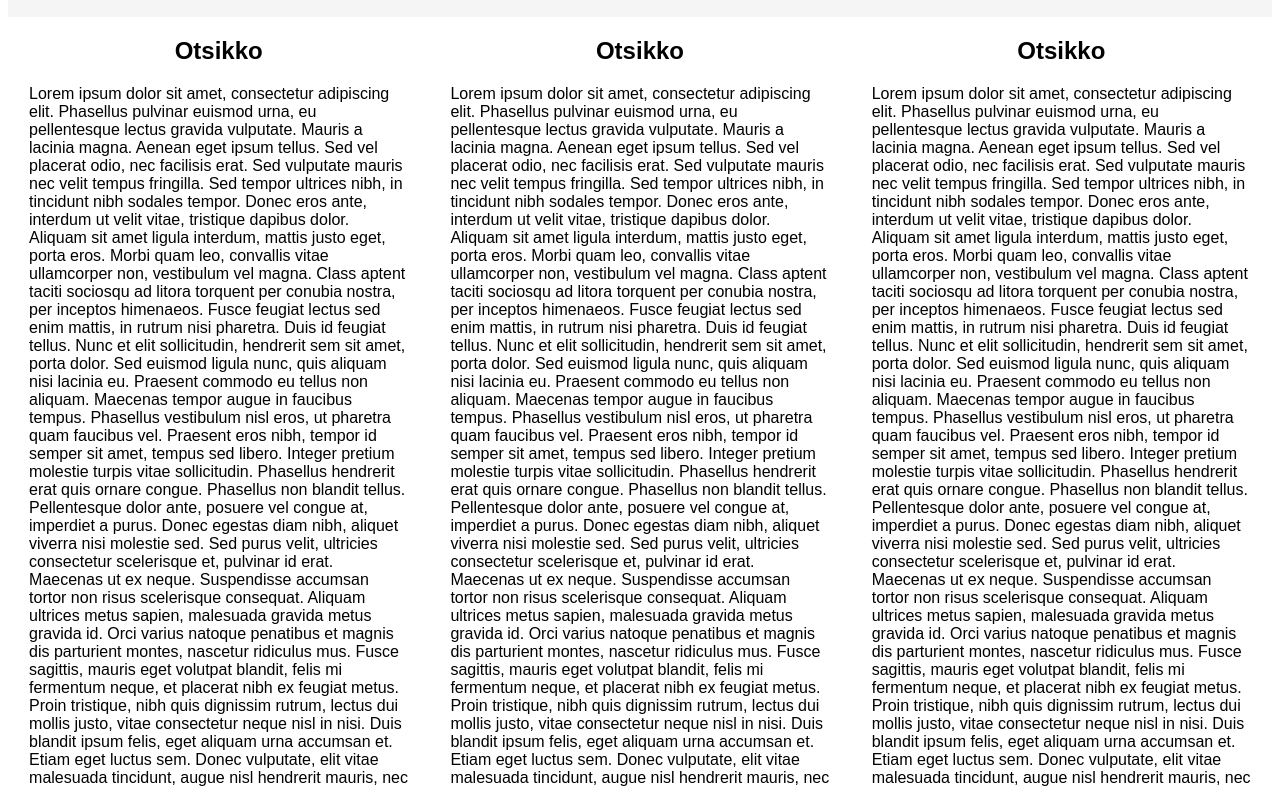
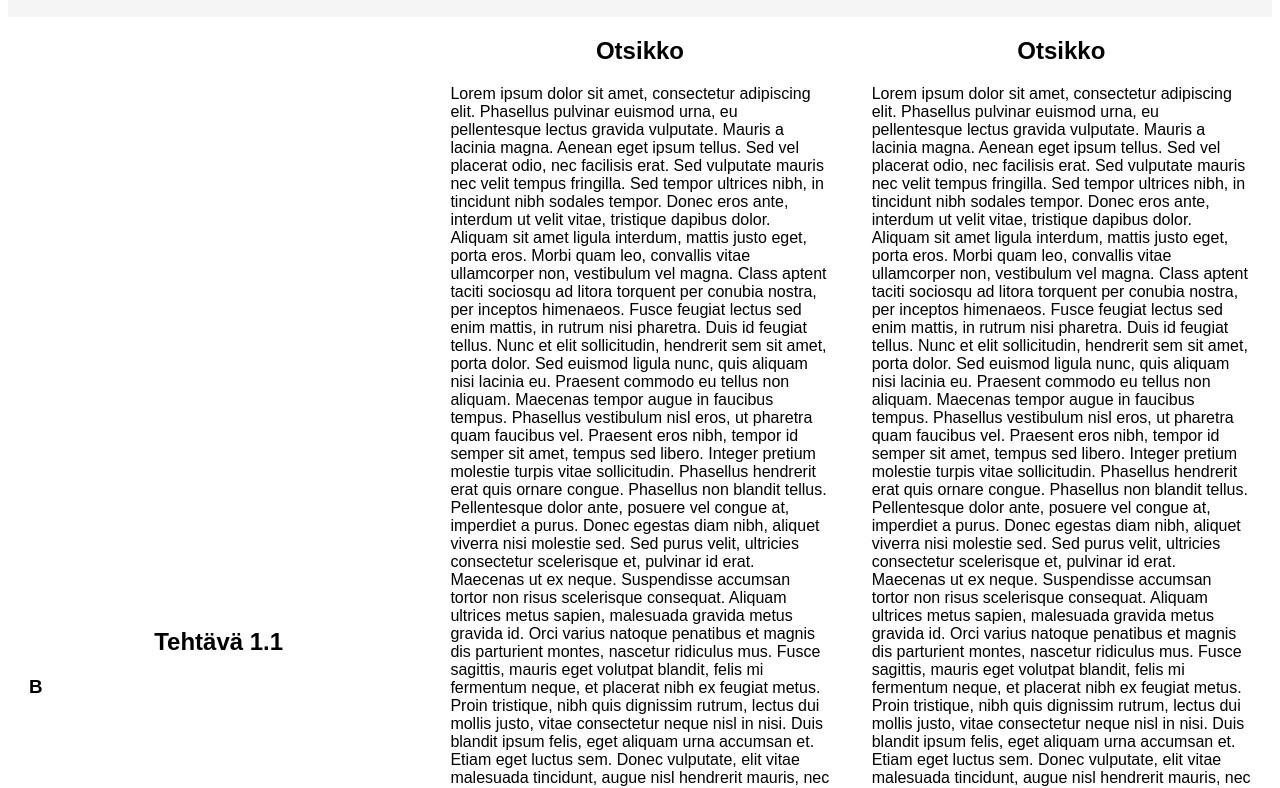
Before and after one commit to federaljules/LinuxE9955, a plain HTML site: page index.html in a window 1280 px wide. Shown: the part 245-1033 px from the top of the page. Drawn offline with Linux system fonts and the light colour scheme.

Commit message:
first task test

```diff
--- a/index.html
+++ b/index.html
@@ -16,17 +16,10 @@
 
 
         <div class="content">
-            <h2>Otsikko</h2>
+            <h2>Tehtävä 1.1</h2>
 
-            Lorem ipsum dolor sit amet, consectetur adipiscing elit. Phasellus pulvinar euismod urna, eu pellentesque lectus gravida vulputate. Mauris a lacinia magna. Aenean eget ipsum tellus. Sed vel placerat odio, nec facilisis erat. Sed vulputate mauris nec velit tempus fringilla. Sed tempor ultrices nibh, in tincidunt nibh sodales tempor. Donec eros ante, interdum ut velit vitae, tristique dapibus dolor.
-
-            Aliquam sit amet ligula interdum, mattis justo eget, porta eros. Morbi quam leo, convallis vitae ullamcorper non, vestibulum vel magna. Class aptent taciti sociosqu ad litora torquent per conubia nostra, per inceptos himenaeos. Fusce feugiat lectus sed enim mattis, in rutrum nisi pharetra. Duis id feugiat tellus. Nunc et elit sollicitudin, hendrerit sem sit amet, porta dolor. Sed euismod ligula nunc, quis aliquam nisi lacinia eu. Praesent commodo eu tellus non aliquam. Maecenas tempor augue in faucibus tempus. Phasellus vestibulum nisl eros, ut pharetra quam faucibus vel. Praesent eros nibh, tempor id semper sit amet, tempus sed libero. Integer pretium molestie turpis vitae sollicitudin. Phasellus hendrerit erat quis ornare congue. Phasellus non blandit tellus. Pellentesque dolor ante, posuere vel congue at, imperdiet a purus. Donec egestas diam nibh, aliquet viverra nisi molestie sed.
-
-            Sed purus velit, ultricies consectetur scelerisque et, pulvinar id erat. Maecenas ut ex neque. Suspendisse accumsan tortor non risus scelerisque consequat. Aliquam ultrices metus sapien, malesuada gravida metus gravida id. Orci varius natoque penatibus et magnis dis parturient montes, nascetur ridiculus mus. Fusce sagittis, mauris eget volutpat blandit, felis mi fermentum neque, et placerat nibh ex feugiat metus. Proin tristique, nibh quis dignissim rutrum, lectus dui mollis justo, vitae consectetur neque nisl in nisi. Duis blandit ipsum felis, eget aliquam urna accumsan et. Etiam eget luctus sem.
-
-            Donec vulputate, elit vitae malesuada tincidunt, augue nisl hendrerit mauris, nec sodales diam justo ac tellus. In et libero velit. In elementum euismod turpis eleifend semper. Nam fermentum elit nisl, in fringilla lacus fringilla eu. Integer eu mollis lorem, sed sagittis purus. Sed fermentum convallis mi ut consequat. Aenean urna dolor, porta at quam vitae, molestie auctor justo. Nullam augue odio, tincidunt quis nunc non, bibendum sagittis nisl. Maecenas semper dui et arcu consequat, sit amet ultricies leo porttitor. Mauris cursus, dolor eget dignissim rutrum, arcu nibh ultrices nulla, sit amet gravida enim diam nec orci. Fusce dapibus, lorem vitae vehicula tincidunt, turpis urna posuere ipsum, eget ornare est tellus id mauris. Nullam lacinia lectus nec felis molestie, scelerisque iaculis augue vulputate. Vestibulum odio nisl, gravida nec purus varius, cursus semper lectus. Vivamus sed augue metus. Sed nibh nisi, elementum non quam at, vulputate efficitur leo.
-
-            Donec tristique turpis ac turpis pulvinar iaculis. Nulla ut ultrices magna. Morbi et nisl et tortor fermentum elementum. Nullam eu massa odio. Quisque imperdiet suscipit lacus, eu tempus dui dapibus vitae. Nullam quam mi, mattis eget tellus sit amet, aliquam aliquam nulla. Cras tincidunt tortor sapien, tristique egestas ex efficitur eget. Mauris pharetra tincidunt bibendum. Pellentesque venenatis, nibh non tempus imperdiet, ex turpis mattis magna, a porttitor sem dui vitae eros. Mauris rutrum aliquam odio vel sodales. Duis nec sollicitudin urna, nec bibendum nunc. Nulla facilisi.
+            <h3>B</h3>
+            <p></p>
 
 
         </div>
```
